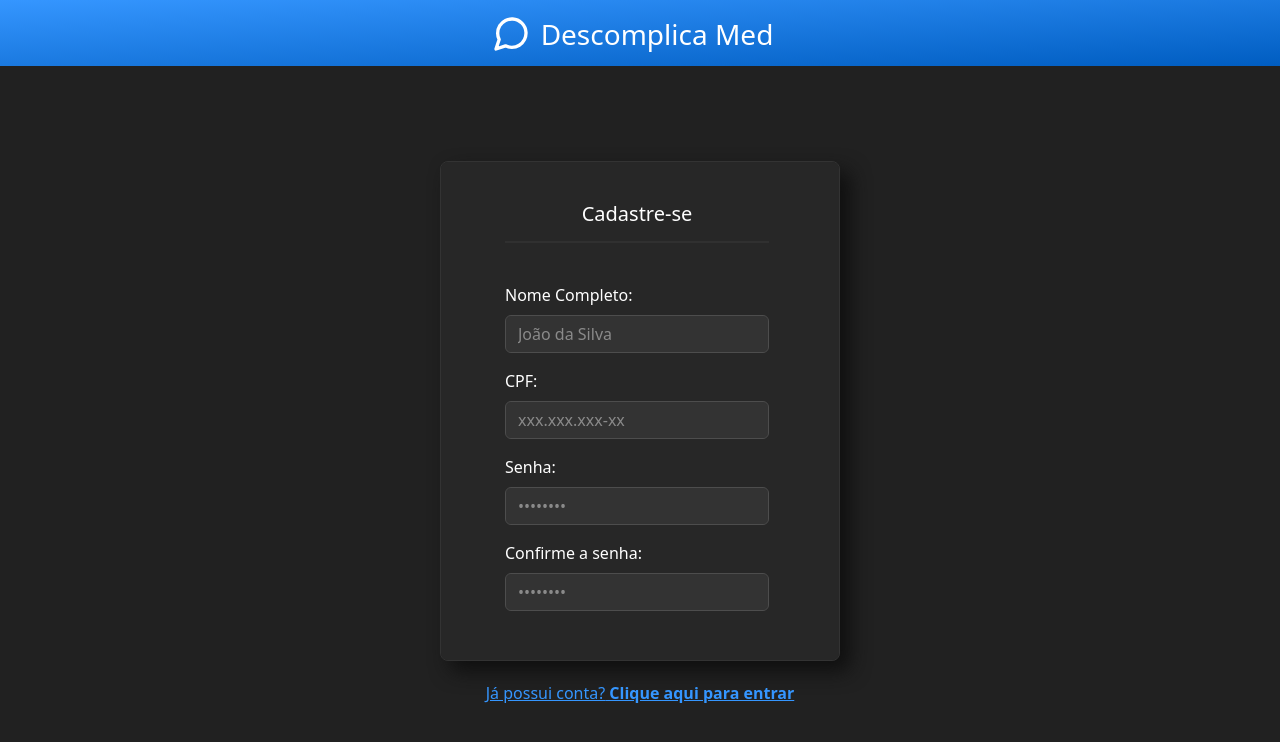
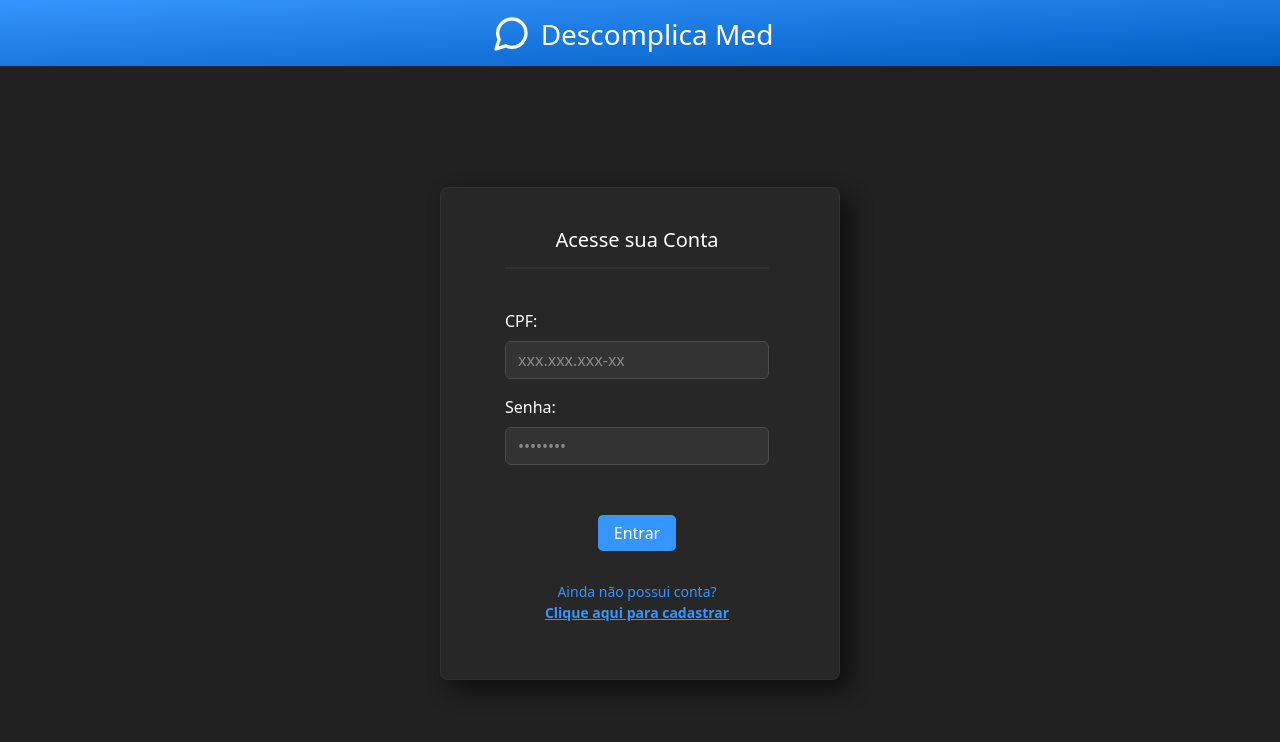
Before and after one commit to guipdg/Descomplica-Med, a React (Create React App) app: page /login in a window 1280 px wide. Shown: the top 742 px of the page. Built offline with nearby package versions, Linux system fonts and the light colour scheme.

Commit message:
@amandioca | feat: cria LoginForm.js e altera pagina de Login

```diff
--- /dev/null
+++ b/src/forms/LoginForm.js
@@ -0,0 +1,23 @@
+import React from 'react';
+import 'bootstrap/dist/css/bootstrap.min.css'
+import '../styles/global.css'
+
+const SignupForms = () => {
+    const inputStyle = { backgroundColor: 'var(--color-gray-medium)', border: '1px solid var(--color-gray)', color: 'var(--color-white)' }
+    const formsStyle = { marginTop: 40, marginBottom: 50 }
+
+    return (
+        <div style={formsStyle}>
+            <div class='mb-3'>
+                <label for='cpf' class='form-label'>CPF:</label>
+                <input style={inputStyle} type='text' class='form-control form-input' id='cpf' placeholder='xxx.xxx.xxx-xx' />
+            </div>
+            <div class='mb-3'>
+                <label for='pass' class='form-label'>Senha:</label>
+                <input style={inputStyle} type='password' class='form-control form-input' id='pass' placeholder='••••••••' />
+            </div>
+        </div>
+    )
+}
+
+export default SignupForms;
--- a/src/index.js
+++ b/src/index.js
@@ -4,6 +4,7 @@ import 'bootstrap/dist/css/bootstrap.min.css'
 import '@fortawesome/fontawesome-free/css/all.min.css'
 import { AuthNavbar, UnauthNavbar } from './components/Navbar'
 import Signup from './pages/Signup'
+import Login from './pages/Login'
 import './styles/global.css'
 
 const appName = 'Descomplica Med'
@@ -22,7 +23,7 @@ const App = () => {
 
   return (
     <div style={appStyle}>
-      <Signup colorPalette={colorPalette}/>
+      <Login />
     </div>
   )
 }
--- a/src/pages/Login.js
+++ b/src/pages/Login.js
@@ -1,9 +1,35 @@
-import React from "react";
+import React from 'react';
+import Button from '../components/Button';
+import LoginForm from '../forms/LoginForm';
+import Container from '../components/Container';
+import { UnauthNavbar } from '../components/Navbar';
 
 const Login = () => {
+    const lineStyle = { border: '1px solid var(--color-gray)', marginTop: 15 }
+    const titleStyle = { fontWeight: 400 }
+
     return (
         <div>
-            <h1>Aqui é a página de LOGIN!</h1>
+            <UnauthNavbar />
+            <div style={{ display: 'flex', flexDirection: 'column', justifyContent: 'center', alignItems: 'center', height: 'calc(100vh - 66px)' }}>
+                <Container>
+                    <div>
+                        <h5 align='center' style={titleStyle}>Acesse sua Conta</h5>
+                        <hr style={lineStyle} />
+                        <LoginForm />
+                        <div align='center'>
+                            <Button text={'Entrar'} />
+                        </div>
+                        <p className='link' align='center' style={{ fontSize: 14 }}>
+                            Ainda não possui conta?
+                            <a style={{ color: 'var(--color-blue-primary)' }} href=''>
+                                <br />
+                                <b> Clique aqui para cadastrar</b>
+                            </a>
+                        </p>
+                    </div>
+                </Container>
+            </div>
         </div>
     )
 }
--- a/src/styles/global.css
+++ b/src/styles/global.css
@@ -15,3 +15,8 @@
 .form-input::placeholder {
     color: var(--color-gray-soft);
 }
+
+.link {
+    margin-top: 30px;
+    color: var(--color-blue-primary) ;
+}
```
